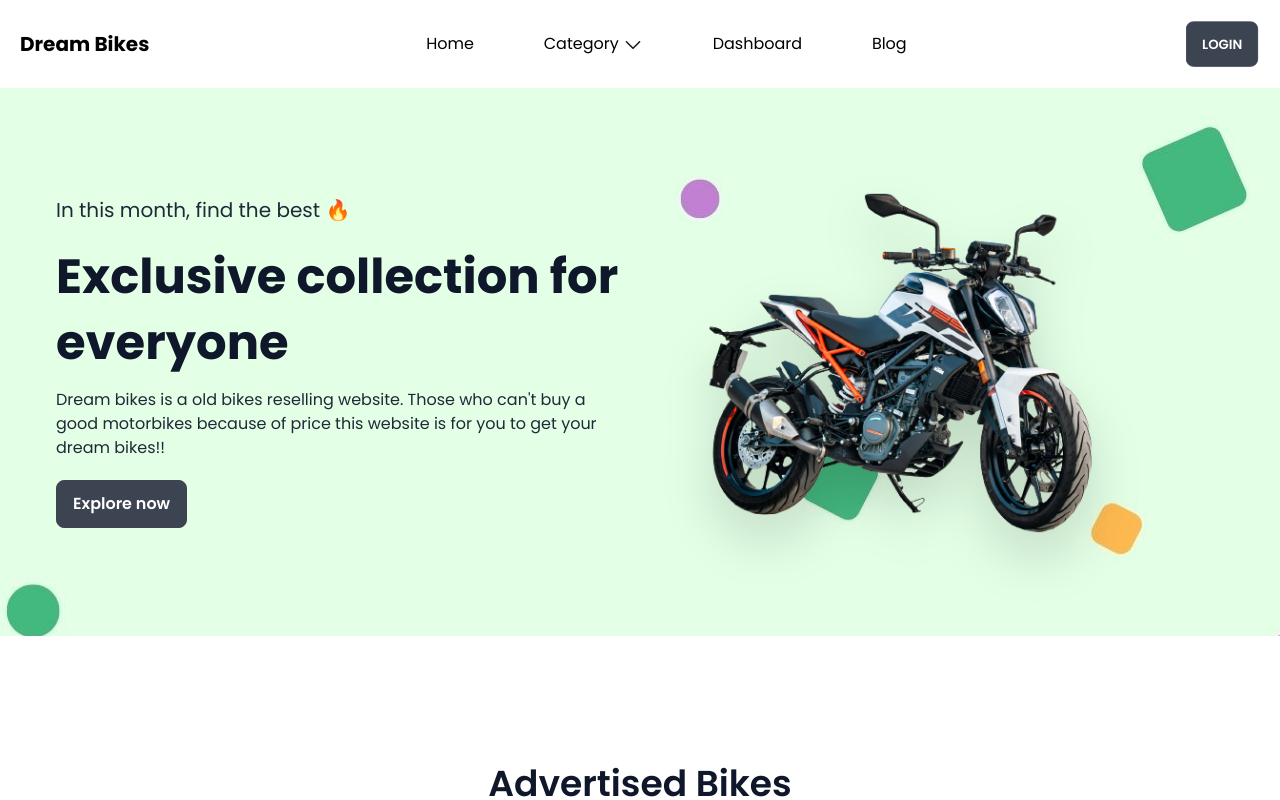
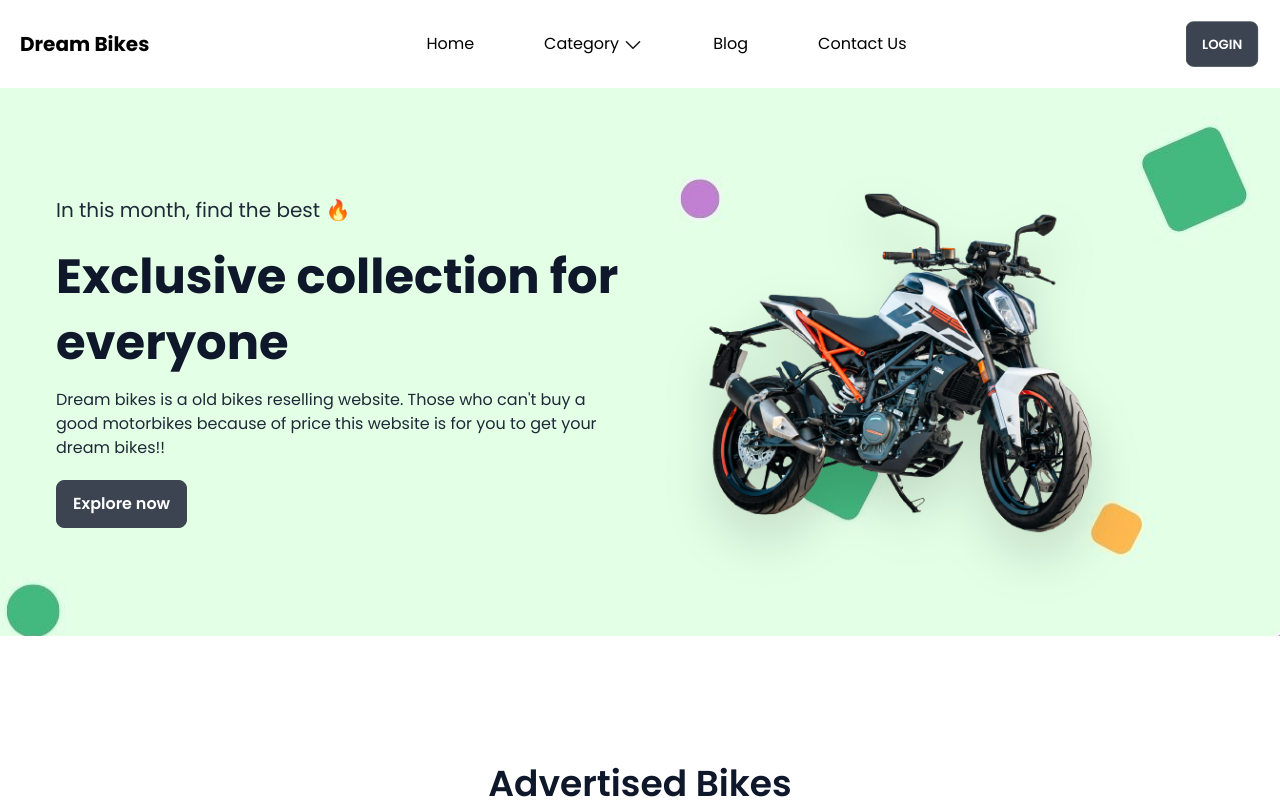
Before and after one commit to Mehedi-Hasan0/bikes, a React (Create React App) app: page / in a window 1280 px wide. Shown: the top 800 px of the page. Built offline with nearby package versions, Linux system fonts and the light colour scheme; no server answers.

Commit message:
dashboard layout created

```diff
--- /dev/null
+++ b/src/Layout/DashboardLayout.js
@@ -0,0 +1,13 @@
+import React from 'react';
+import Dashboard from '../Pages/Dashboard/Dashboard/Dashboard';
+
+const DashboardLayout = () => {
+    return (
+        <div>
+            <h2>This is dashboard Layout</h2>
+            <Dashboard />
+        </div>
+    );
+};
+
+export default DashboardLayout;
--- /dev/null
+++ b/src/Pages/Dashboard/Dashboard/Dashboard.js
@@ -0,0 +1,11 @@
+import React from 'react';
+
+const Dashboard = () => {
+    return (
+        <div>
+            <h2>This is dashboard</h2>
+        </div>
+    );
+};
+
+export default Dashboard;
--- a/src/Pages/Shared/Navbar/Navbar.js
+++ b/src/Pages/Shared/Navbar/Navbar.js
@@ -31,8 +31,14 @@ const Navbar = () => {
                                 <li><Link>Suzuki</Link></li>
                             </ul>
                         </div>
-                        <Link to="/dashboard">Dashboard</Link>
                         <Link to="/blog">Blog</Link>
+                        {
+                            user?.email ?
+                                <Link to='/dashboard'>Dashboard</Link>
+                                :
+                                ''
+                        }
+                        <Link to="/contactUs">Contact Us</Link>
                     </div>
                     <div>
                         {
@@ -55,8 +61,14 @@ const Navbar = () => {
 
                                 <Link to='/'>Home</Link>
                                 <Link to="/category">Category</Link>
-                                <Link to="/dashboard">Dashboard</Link>
                                 <Link to="/blog">Blog</Link>
+                                {
+                                    user?.email ?
+                                        <Link to="/dashboard">Dashboard</Link>
+                                        :
+                                        ''
+                                }
+
                             </div>
                         </div>
                     </div>
```
Also changed, not shown: src/Routes/Routes/Router.js (+12 -0 lines).
